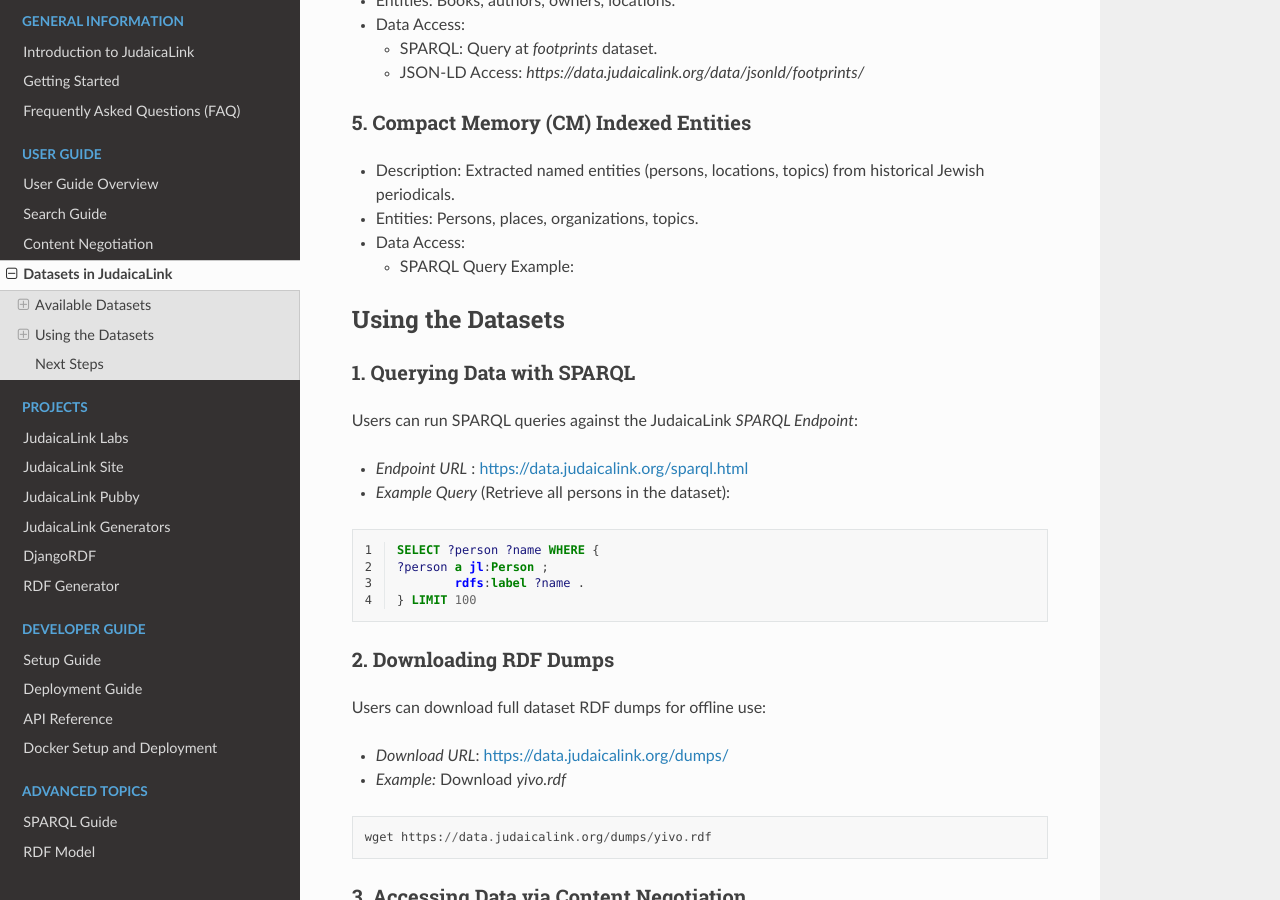
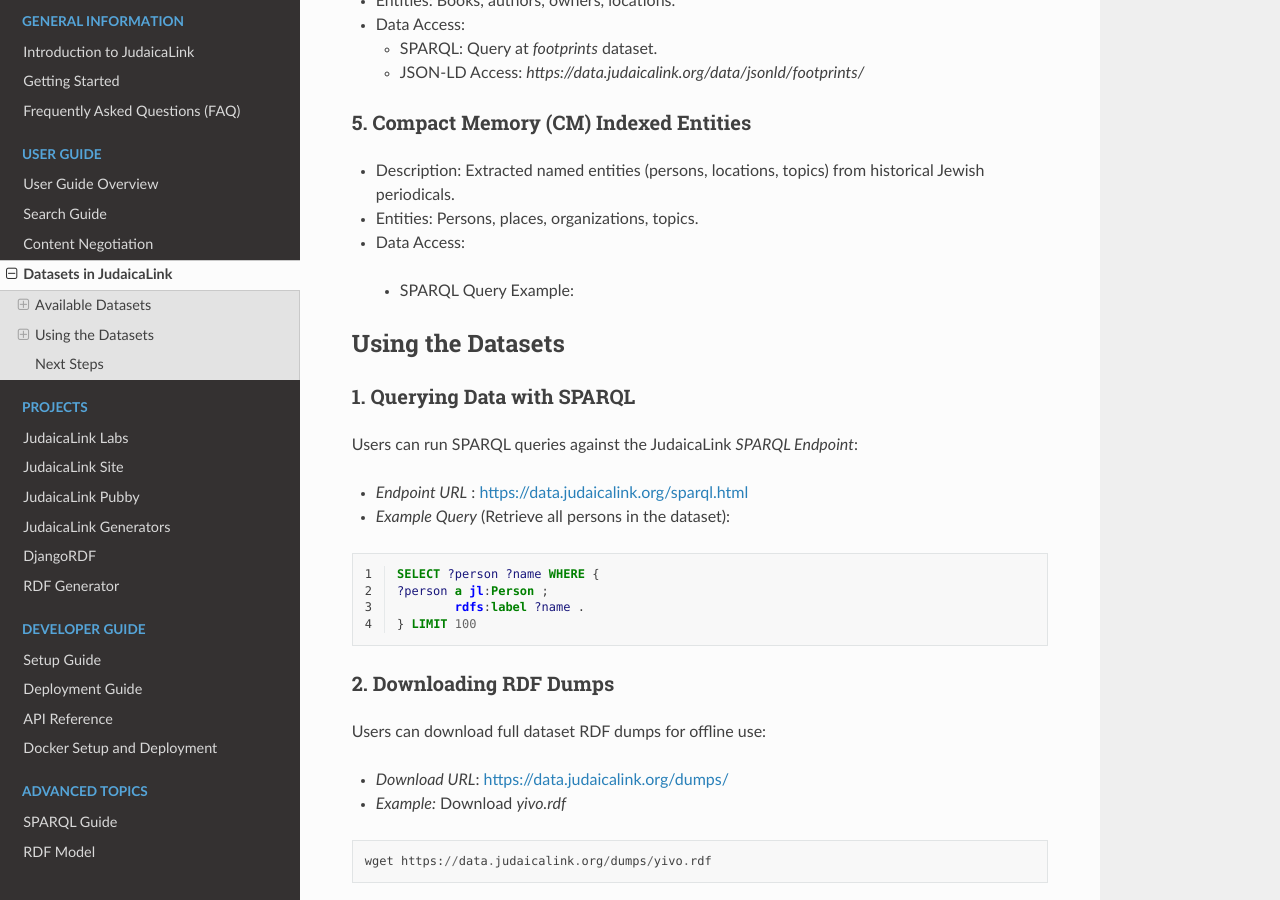
Before and after one commit to bsesic/judaicalink-docs, a Sphinx documentation site: the page built from docs/user_guide/datasets.rst, in a window 1280 px wide and 900 px high, scrolled down 1051 px. Built offline with Sphinx 7.4.7 and the Read the Docs theme 3.1.0, drawn with Linux system fonts in a browser that asks for light colours; pages that are not in the unit, such as notebooks, are missing from menus.

```diff
--- a/docs/user_guide/datasets.rst
+++ b/docs/user_guide/datasets.rst
@@ -56,8 +56,8 @@ The following datasets are included in JudaicaLink:
 * Description: Extracted named entities (persons, locations, topics) from historical Jewish periodicals.
 * Entities: Persons, places, organizations, topics.
 * Data Access:
+ * SPARQL Query Example:
 
-  * SPARQL Query Example:
 
 .. code-block:: sparql
     :linenos:
```
